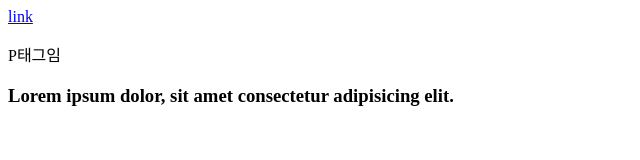
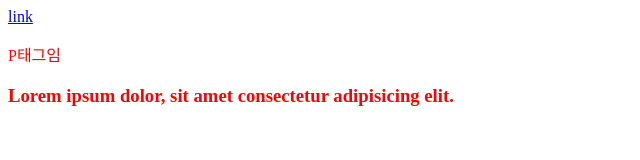
Before and after one commit to birdcagedout/Web, a plain HTML site: page sucoding_css/05_3_unset_revert.html in a window 1280 px wide. Shown: the whole page, without its empty margins (0-640 px from the left). Drawn offline with Linux system fonts and the light colour scheme.

Commit message:
20230706_home

```diff
--- a/sucoding_css/05_3_unset_revert.html
+++ b/sucoding_css/05_3_unset_revert.html
@@ -7,27 +7,31 @@
 
 	<!-- 속성의 값에 넣을 수 있는 키워드: initial inherit unset revert -->
 	<!-- 3. unset: 상속될 수 있는 값이면 "부모"로부터 상속받고, 상속될 수 없으면 initial값 -->
-	<!-- 4. revert: 이전단계 origin으로 되돌림(Author만 있으면 user-agent값으로 되돌림, user-agent만 있으면 unset과 동일) -->
+	<!-- 4. revert: 이전단계 origin으로 되돌림(user-agent에 정의된 값이 있으면 그 값, user-agent에 지정된 값이 없으면 "부모"로부터 상속 값 -->
 	<style>
+
 		/* 1) color 속성은 상속되므로 a, p태그에는 별도 스타일 없어도 red가 적용되어야 하지만 a태그에 적용 안 됨
-		개발자도구에서 확인해보면 a태그에는 user agent스타일이 정해져 있기 때문 ==> 상속받지 않음*/
+		개발자도구에서 확인해보면 a태그에는 user-agent스타일이 정해져 있기 때문 ==> 상속받지 않음*/
 		div {
 			color: red;
 		}
 		/* 2) 만약 a태그 color속성에 inherit을 사용하면 부모인 div의 color속성은 상속가능하므로 red 적용됨 */
 		/*    만약 a태그 color속성에 unset을 사용하면, 부모인 div의 color속성은 상속가능하므로 red 적용됨 */
+		/* 		만약 a태그 color속성에 revert를 사용하면, user-agent에 정해진 값(blue)이 있으므로 blue 적용됨 */
 		a {
 			color: revert;
 		}
+
 		/* 3) p태그 color에 initial을 적용하면 black으로 나온다. */
 		p {
-			color: initial;
+			color: unset;
 		}
+
 		/* 4) h3태그 color에 revert를 적용하면 user-agent밖에 없기 때문에 unset과 동일한 효과 */
 		/* 5) h3태그 font-weight에 revert를 적용하면 user-agent밖에 없기 때문에 unset과 동일한데,
 		      font-weight는 상속받을 값이 없기 때문에, default값인 bold가 적용됨 */
 		h3 {
-			color: initial;
+			color: revert;
 			font-weight: revert;
 		}
 
```
